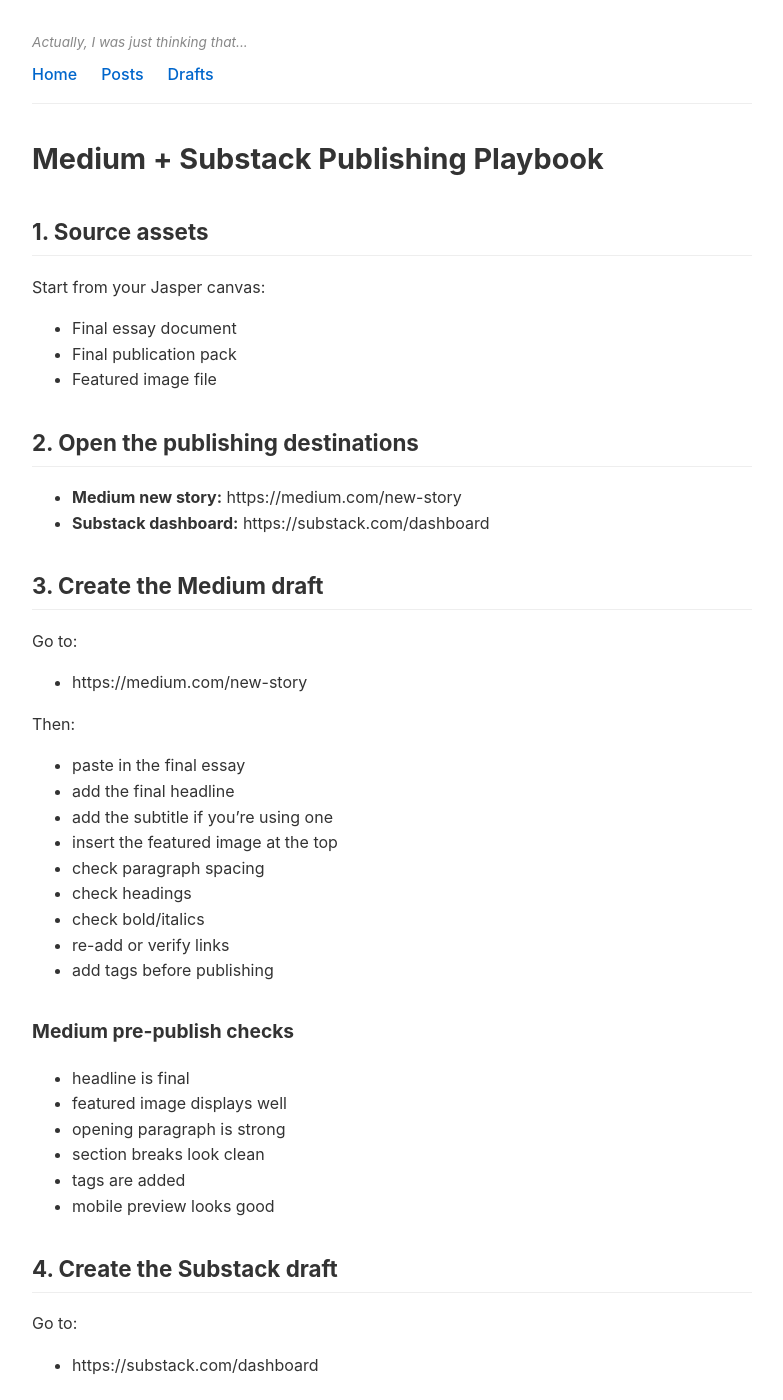
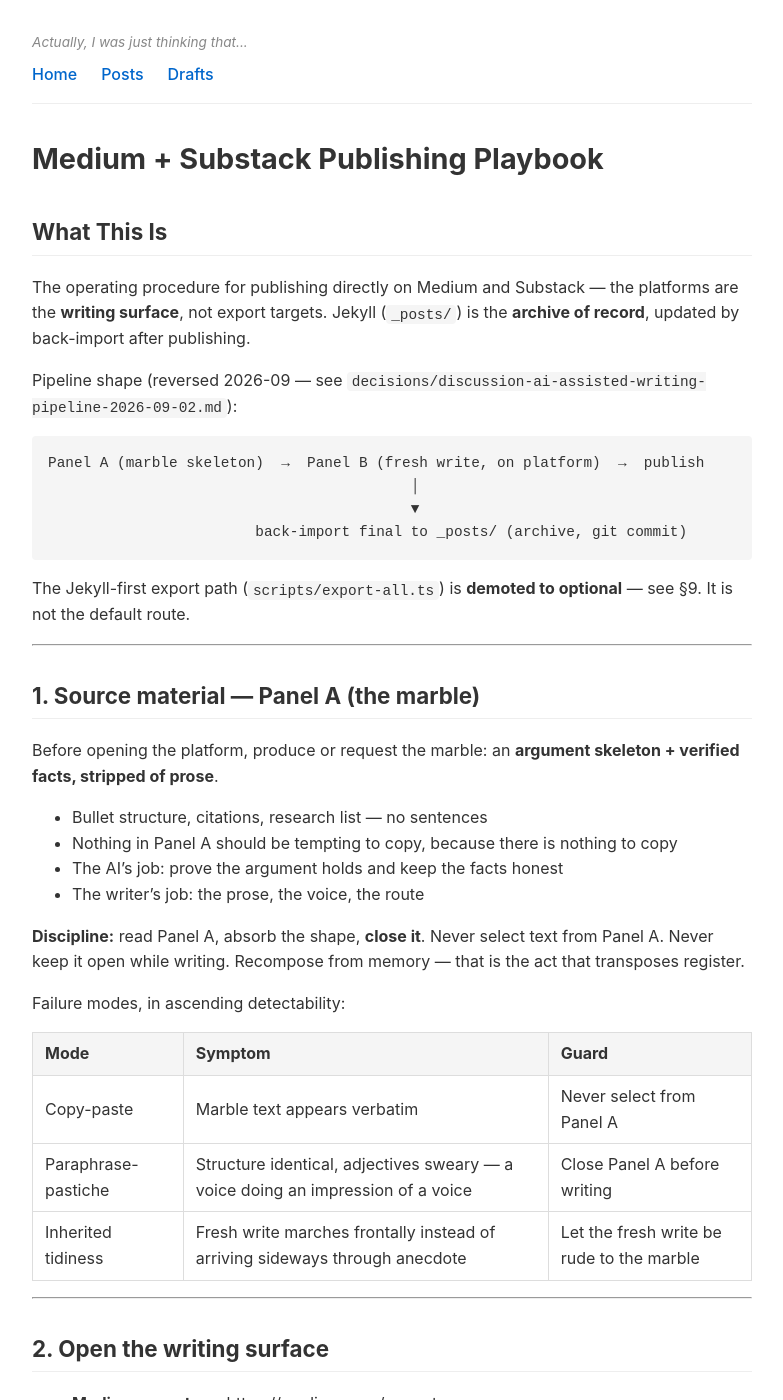
Before and after one commit to pjsvis/blog-posts, a Jekyll site: the page built from playbooks/medium-substack-playbook.md, in a window 1280 px wide and 1400 px high. Shown: the whole window, without its empty margins (248-1031 px from the left). Built offline with Jekyll 4.4.1, drawn with Linux system fonts in a browser that asks for light colours; our own code applies the rules of GitHub Pages for plain Markdown files; some of the changed text lies outside the part shown.

Commit message:
fix(playbooks): scrape Jasper canvas barnacle from medium-substack playbook
The playbook documented a canvas→paste workflow that no longer matches
reality. Rewritten around the reversed pipeline (2026-09 discussion doc):
Panel A marble skeleton → fresh write on platform → publish → back-import
to _posts/ as archive. Adds: two-panel discipline, failure-mode table,
rich-text link handling with absolute-URL rule, canonical URL rule of
thumb, demoted Jekyll-first export path.

````diff
--- a/playbooks/medium-substack-playbook.md
+++ b/playbooks/medium-substack-playbook.md
@@ -1,102 +1,167 @@
 # Medium + Substack Publishing Playbook
 
-## 1. Source assets
-Start from your Jasper canvas:
-- Final essay document
-- Final publication pack
-- Featured image file
+## What This Is
 
-## 2. Open the publishing destinations
+The operating procedure for publishing directly on Medium and Substack — the platforms are the **writing surface**, not export targets. Jekyll (`_posts/`) is the **archive of record**, updated by back-import after publishing.
+
+Pipeline shape (reversed 2026-09 — see `decisions/discussion-ai-assisted-writing-pipeline-2026-09-02.md`):
+
+```
+Panel A (marble skeleton)  →  Panel B (fresh write, on platform)  →  publish
+                                          │
+                                          ▼
+                        back-import final to _posts/ (archive, git commit)
+```
+
+The Jekyll-first export path (`scripts/export-all.ts`) is **demoted to optional** — see §9. It is not the default route.
+
+---
+
+## 1. Source material — Panel A (the marble)
+
+Before opening the platform, produce or request the marble: an **argument skeleton + verified facts, stripped of prose**.
+
+- Bullet structure, citations, research list — no sentences
+- Nothing in Panel A should be tempting to copy, because there is nothing to copy
+- The AI's job: prove the argument holds and keep the facts honest
+- The writer's job: the prose, the voice, the route
+
+**Discipline:** read Panel A, absorb the shape, **close it**. Never select text from Panel A. Never keep it open while writing. Recompose from memory — that is the act that transposes register.
+
+Failure modes, in ascending detectability:
+
+| Mode | Symptom | Guard |
+|------|---------|-------|
+| Copy-paste | Marble text appears verbatim | Never select from Panel A |
+| Paraphrase-pastiche | Structure identical, adjectives sweary — a voice doing an impression of a voice | Close Panel A before writing |
+| Inherited tidiness | Fresh write marches frontally instead of arriving sideways through anecdote | Let the fresh write be rude to the marble |
+
+---
+
+## 2. Open the writing surface
+
 - **Medium new story:** https://medium.com/new-story
 - **Substack dashboard:** https://substack.com/dashboard
 
-## 3. Create the Medium draft
-Go to:
-- https://medium.com/new-story
+Write Panel B directly in the platform editor. Do not draft in Jekyll first unless the post is reference material that needs version control from birth (§9).
 
-Then:
-- paste in the final essay
-- add the final headline
-- add the subtitle if you’re using one
-- insert the featured image at the top
-- check paragraph spacing
-- check headings
-- check bold/italics
-- re-add or verify links
-- add tags before publishing
+---
 
-### Medium pre-publish checks
-- headline is final
-- featured image displays well
-- opening paragraph is strong
-- section breaks look clean
-- tags are added
-- mobile preview looks good
+## 3. Writing on the platform
 
-## 4. Create the Substack draft
-Go to:
-- https://substack.com/dashboard
+- Write fresh from memory of Panel A — recompose, don't transcribe
+- The voice is cynical, Leithian, sweary, anecdotal: it arrives sideways, through a story, not in a frontal march
+- If the fresh write wants to start in a pub, a close, or a specific bloody argument about a specific book, let it
+- If the fresh write disagrees with the marble on a point, the fresh write is probably right
 
-Then:
-- create a new post
-- paste in the essay
-- add the featured image
-- add the Substack intro note
-- add the closing CTA
-- verify formatting in both web and email preview
-- publish or schedule
+### Medium draft checklist
 
-### Substack pre-publish checks
-- title is final
-- intro note feels personal, not repetitive
-- closing CTA is present
-- image works at top of post
-- email preview looks clean
-- links work
-- spacing is consistent
+- [ ] Headline final
+- [ ] Subtitle/dek if using one
+- [ ] Featured image at top (see §5)
+- [ ] Opening paragraph strong — it is the only thing the feed shows
+- [ ] Section breaks clean
+- [ ] Bold/italics survived
+- [ ] Links verified (see §4)
+- [ ] Tags added
+- [ ] Mobile preview checked
 
-## 5. Image handling
-Before uploading:
-- use a final image around **2000 × 1125 px**
-- confirm the crop works at thumbnail size
-- make sure no edge details are essential
-- confirm any incidental text in the image is not distracting
+### Substack draft checklist
 
-## 6. Copy to bring over
-From your canvas, carry across:
-- the main essay
-- final headline
-- final subtitle/dek
-- Medium tags
-- Substack intro note
-- Substack CTA
-- LinkedIn launch copy
+- [ ] Title final
+- [ ] Intro note feels personal, not repetitive
+- [ ] Closing CTA present
+- [ ] Featured image works at top
+- [ ] Email preview clean (Substack is email-first — this preview matters more than web)
+- [ ] Links work
+- [ ] Spacing consistent
 
-## 7. Final QA pass
-Before publishing on either platform, check:
-- no typos in title/subtitle
-- all links work
-- formatting survived paste
-- no duplicated paragraphs
-- no broken section spacing
-- image appears correctly
-- ending lands cleanly
+---
 
-## 8. Publish
-Suggested order:
-1. publish on **Substack**
-2. publish on **Medium**
-3. publish the **LinkedIn launch post**
-4. later, cross-link the companion piece **A Minimalist AI Tech Stack**
+## 4. Links
 
-## 9. Post-publish tasks
+Both editors are standard rich text. No special syntax.
+
+| Action | Result |
+|--------|--------|
+| Paste a bare URL into the body | Auto-converts to a clickable link |
+| Select text, paste a URL over it | Selected text becomes anchor text |
+| Select text, `Cmd-K` / `Ctrl-K` | Link dialog |
+
+**Discipline:** use **absolute GitHub Pages URLs** (`https://pjsvis.github.io/blog-posts/assets/images/...`, `https://pjsvis.github.io/blog-posts/posts/...`) for anything pointing back at the silo, so links survive cross-platform paste and point at the canonical home. Never paste relative or `{{ site.baseurl }}` paths — they are Jekyll template syntax and will render literally on Medium/Substack.
+
+---
+
+## 5. Images
+
+- Final image around **2000 × 1125 px** (16:9 preferred — matches the DXO export profile in `conventions-playbook.md`)
+- Confirm the crop works at thumbnail size; no essential edge detail
+- No distracting incidental text in the image
+- Upload directly to the platform editor — no GitHub Pages round-trip needed for platform posts
+- If the image is also referenced from a Jekyll post, follow the image conventions in `conventions-playbook.md` (commit to `assets/images/`, reference by absolute URL)
+
+---
+
+## 6. Canonical URL
+
+Medium and Substack both support a canonical URL setting. Set it to the GitHub Pages URL **after back-import** (§8), or leave unset if the platform version is the canonical one.
+
+Rule of thumb:
+
+- Platform post, back-imported → canonical = GitHub Pages URL
+- Platform post, not back-imported → platform version is canonical; note the live URL in the debrief
+
+---
+
+## 7. Publish order
+
+1. **Substack** first (email list is the owned channel)
+2. **Medium** second (discovery surface)
+3. Social/LinkedIn launch post if warranted
+4. Cross-link between the two versions
+
+---
+
+## 8. Back-import to Jekyll (archive of record)
+
 After publishing:
-- copy the live URLs into your notes
-- add cross-links between essays
-- update LinkedIn/social with the live link
-- save the final headline, subtitle, and launch copy that performed best
 
-## 10. Useful URLs
+1. Copy the final text into `_posts/YYYY-MM-DD-slug.md` with full front-matter (see `blog-posts-playbook.md`)
+2. Set `canonical_url` to the live platform URL (ADR-003 discipline survives the reversal — it just gets set in a different place)
+3. `just check`
+4. Commit to a draft branch → merge; GitHub Pages deploys the archive
+
+Treat this as **archive, not source**. The source is wherever the post was written. Git is the record. If back-import feels like friction on a given post, note the live URL in the debrief and skip it — an unreconciled archive is better than an unpublished post, but do not let skips become the norm without saying so in the debrief.
+
+---
+
+## 9. Optional: Jekyll-first export path (demoted)
+
+For posts that *do* originate in Jekyll (reference material, series with version-control needs):
+
+```bash
+bun run scripts/export-all.ts --post=my-slug
+```
+
+- Substack: paste `_exported/substack/YYYY-MM-DD-slug.md` body
+- Medium: paste `_exported/medium/YYYY-MM-DD-slug.html`, or use Medium's import-from-URL with the live GitHub Pages URL
+- Review `_exported/` output before pasting — automated export is a first pass
+
+Full details: `playbooks/export-playbook.md`.
+
+---
+
+## 10. Post-publish tasks
+
+- [ ] Copy live URLs into the debrief (`debriefs/YYYY-MM-DD-topic.md`)
+- [ ] Cross-link the two platform versions
+- [ ] Back-import to `_posts/` (§8)
+- [ ] Note which headline/dek was used and how it performed
+
+---
+
+## Useful URLs
+
 ### Medium
 - New story: https://medium.com/new-story
 - Home: https://medium.com/
@@ -104,16 +169,3 @@
 ### Substack
 - Dashboard: https://substack.com/dashboard
 - Login: https://substack.com/sign-in
-
-## 11. Reusable mini workflow
-For any future essay:
-1. finalize article in canvas
-2. prepare publication pack
-3. choose headline/dek
-4. prep image
-5. paste into Medium
-6. paste into Substack
-7. QA both
-8. publish
-9. launch on LinkedIn
-10. archive links and learnings
````
